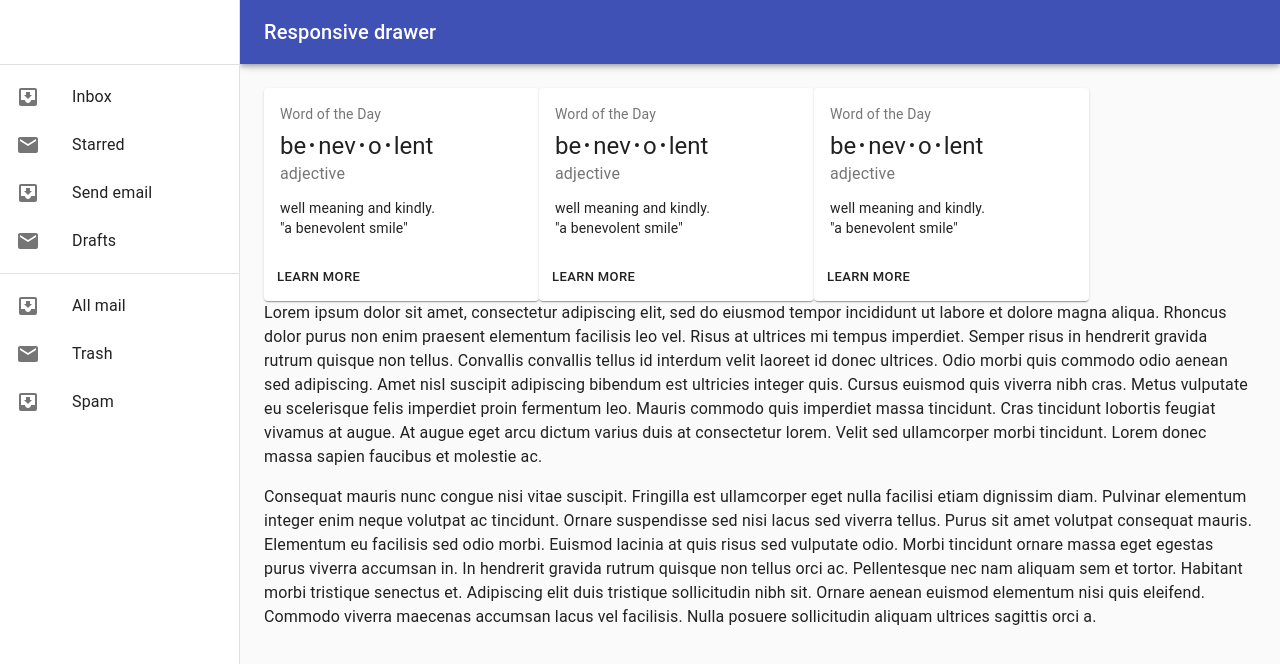
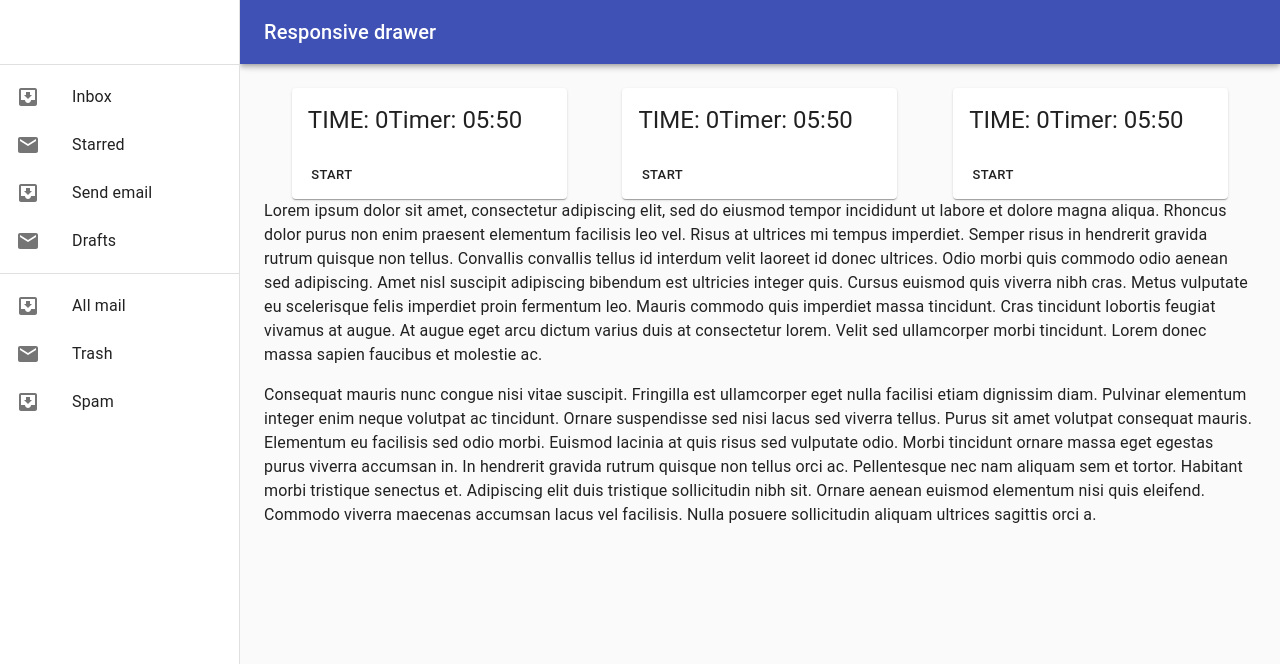
Before and after one commit to Simon-Oliver/next-exploration, a Next.js app: page /dashboard in a window 1280 px wide. Shown: the top 664 px of the page. Built offline with nearby package versions, Linux system fonts and the light colour scheme.

Commit message:
playing with moment.js

```diff
--- a/components/Widget/Widget.js
+++ b/components/Widget/Widget.js
@@ -1,10 +1,11 @@
-import React from 'react';
+import React, { useState, useEffect } from 'react';
 import { makeStyles } from '@material-ui/core/styles';
 import Card from '@material-ui/core/Card';
 import CardActions from '@material-ui/core/CardActions';
 import CardContent from '@material-ui/core/CardContent';
 import Button from '@material-ui/core/Button';
 import Typography from '@material-ui/core/Typography';
+import moment from 'moment';
 
 const useStyles = makeStyles({
   root: {
@@ -23,30 +24,48 @@ const useStyles = makeStyles({
   },
 });
 
-export default function Widget() {
+export default function SimpleCard() {
   const classes = useStyles();
-  const bull = <span className={classes.bullet}>•</span>;
+  const t = moment().set('minute', 5);
+
+  const [timer, setTimer] = useState(t);
+  const [seconds, setSeconds] = useState(0);
+  const [isActive, setIsActive] = useState(false);
+
+  function toggle() {
+    setIsActive(!isActive);
+  }
+
+  function reset() {
+    setSeconds(0);
+    setIsActive(false);
+  }
+
+  useEffect(() => {
+    let interval = null;
+    if (isActive) {
+      interval = setInterval(() => {
+        setSeconds((seconds) => seconds + 1);
+        setTimer(timer - moment());
+      }, 1000);
+    } else if (!isActive && seconds !== 0) {
+      clearInterval(interval);
+    }
+    return () => clearInterval(interval);
+  }, [isActive, seconds]);
 
   return (
     <Card className={classes.root}>
       <CardContent>
-        <Typography className={classes.title} color="textSecondary" gutterBottom>
-          Word of the Day
-        </Typography>
         <Typography variant="h5" component="h2">
-          be{bull}nev{bull}o{bull}lent
-        </Typography>
-        <Typography className={classes.pos} color="textSecondary">
-          adjective
-        </Typography>
-        <Typography variant="body2" component="p">
-          well meaning and kindly.
-          <br />
-          {'"a benevolent smile"'}
+          TIME: {seconds}
+          Timer: {timer.format('mm:ss')}
         </Typography>
       </CardContent>
       <CardActions>
-        <Button size="small">Learn More</Button>
+        <Button size="small" onClick={toggle}>
+          Start
+        </Button>
       </CardActions>
     </Card>
   );
--- a/package.json
+++ b/package.json
@@ -10,6 +10,7 @@
   "dependencies": {
     "@material-ui/core": "^4.10.2",
     "@material-ui/icons": "^4.9.1",
+    "moment": "^2.27.0",
     "next": "9.3.5",
     "node-fetch": "^2.6.0",
     "react": "16.13.1",
--- a/pages/dashboard.js
+++ b/pages/dashboard.js
@@ -53,6 +53,7 @@ const useStyles = makeStyles((theme) => ({
   },
   container: {
     display: 'flex',
+    justifyContent: 'space-around',
     flexDirection: 'row',
     flexWrap: 'wrap',
   },
```
Also changed, not shown: 1 other file (tests, documents, lock files or other folders).
